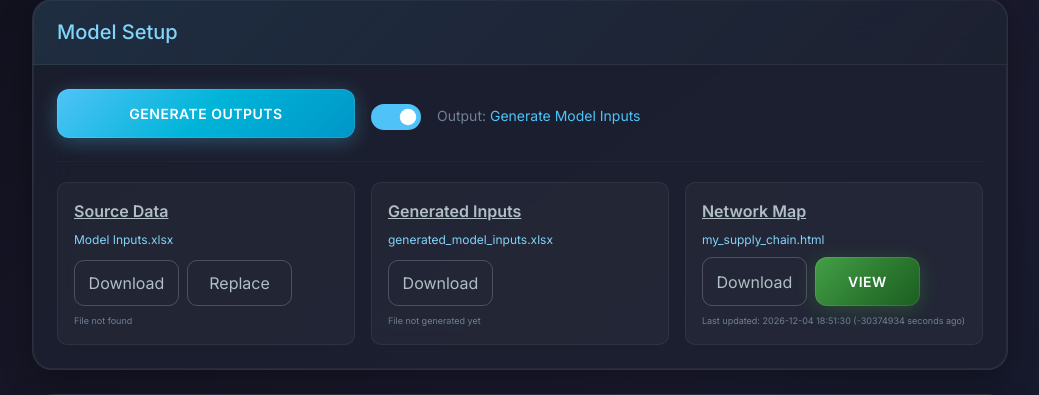
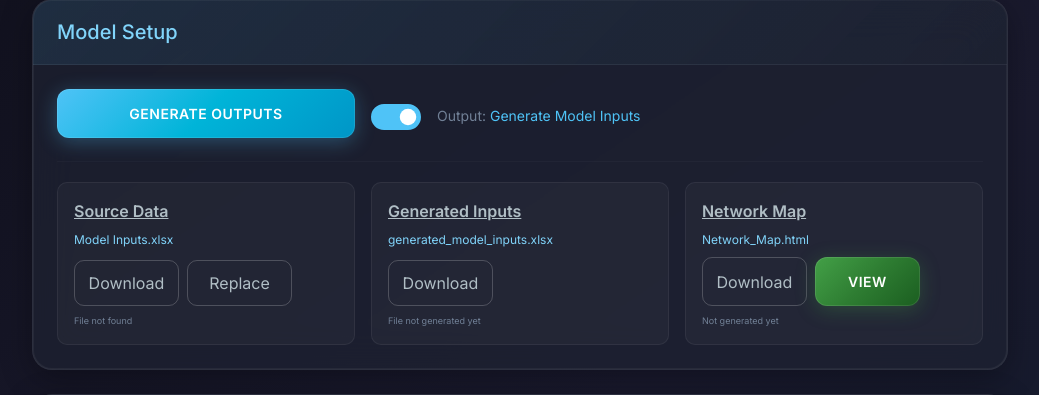
Before and after one commit to ZPrins/CA, a Flask app: page / in a window 1280 px wide. Shown: the part 179-574 px from the top of the page, without its empty margins (120-1159 px from the left). Run offline with Flask 3, Linux system fonts and the light colour scheme.

Commit message:
Rename the network map file to Network_Map.html throughout the project
Update references to 'my_supply_chain.html' to 'Network_Map.html' in app.py, supply_chain_viz.py, supply_chain_viz_config.py, and templates/index.html.

Replit-Commit-Author: Agent
Replit-Commit-Session-Id: 042c3be5-bcaa-412d-a11a-54bd49e15e7f
Replit-Commit-Checkpoint-Type: full_checkpoint
Replit-Commit-Event-Id: c571aec0-3e21-46d8-9fbb-4565b35057a2
Replit-Commit-Screenshot-Url: https://storage.googleapis.com/screenshot-production-us-central1/7021497b-e239-4ebb-aabe-96a6d9a99b74/042c3be5-bcaa-412d-a11a-54bd49e15e7f/aDqPeYz
Replit-Helium-Checkpoint-Created: true

```diff
--- a/app.py
+++ b/app.py
@@ -348,8 +348,8 @@ def update_viz_config():
 @app.route('/network-map')
 def network_map():
     """Serve the network map HTML file."""
-    if os.path.exists('my_supply_chain.html'):
-        return send_from_directory('.', 'my_supply_chain.html')
+    if os.path.exists('Network_Map.html'):
+        return send_from_directory('.', 'Network_Map.html')
     return "Network map not found. Run Generate Outputs first.", 404
 
 
@@ -371,8 +371,8 @@ def download_generated_inputs():
 
 @app.route('/download/network-map')
 def download_network_map():
-    """Download my_supply_chain.html network map file."""
-    network_map_file = 'my_supply_chain.html'
+    """Download Network_Map.html network map file."""
+    network_map_file = 'Network_Map.html'
     if os.path.exists(network_map_file):
         return send_from_directory('.', network_map_file, as_attachment=True)
     return "File not found", 404
@@ -401,7 +401,7 @@ def get_file_info(filename):
     file_map = {
         'model-inputs': MODEL_INPUTS_FILE,
         'generated-inputs': GENERATED_INPUTS_FILE,
-        'network-map': 'my_supply_chain.html'
+        'network-map': 'Network_Map.html'
     }
 
     filepath = file_map.get(filename)
--- a/supply_chain_viz.py
+++ b/supply_chain_viz.py
@@ -2697,7 +2697,7 @@ def _load_config(config_path: Optional[str | Path] = None):
                 "    generated_inputs_path: str = 'generated_model_inputs.xlsx'\n"
                 "    use_generated_inputs: bool = True\n"
                 "    sheet: str | int | None = None\n"
-                "    out_html: str = 'my_supply_chain.html'\n"
+                "    out_html: str = 'Network_Map.html'\n"
                 "    open_after: bool = True\n"
                 "    product_class: str | None = None\n"
                 "    height: str = '90vh'\n"
@@ -2747,7 +2747,7 @@ def main(argv=None) -> int:
         return 1
 
     in_path = Path(getattr(config, 'in_path', 'Model Inputs.xlsx'))
-    out_html = Path(getattr(config, 'out_html', 'my_supply_chain.html'))
+    out_html = Path(getattr(config, 'out_html', 'Network_Map.html'))
     gen_path = Path(getattr(config, 'generated_inputs_path', 'generated_model_inputs.xlsx'))
     use_generated = bool(getattr(config, 'use_generated_inputs', True))
 
--- a/supply_chain_viz_config.py
+++ b/supply_chain_viz_config.py
@@ -23,7 +23,7 @@ class Config:
     # Input/Output
     in_path: str | Path = "Model Inputs.xlsx"  # Excel or CSV. Excel defaults to sheet 'Network' unless overridden
     sheet: Optional[str | int] = None           # None uses 'Network' for Excel, 0 for CSV N/A
-    out_html: str | Path = "my_supply_chain.html"
+    out_html: str | Path = "Network_Map.html"
     open_after: bool = True                     # Open the generated HTML in your default browser
 
     # Data filter
--- a/templates/index.html
+++ b/templates/index.html
@@ -404,7 +404,7 @@
                     <div class="col-md-4 d-flex">
                         <div class="p-3 w-100 d-flex flex-column" style="background: rgba(255,255,255,0.03); border-radius: 10px; border: 1px solid rgba(255,255,255,0.06);">
                             <div class="mb-2" style="text-decoration: underline; font-size: 16px; font-weight: 600; color: #b0bec5;">Network Map</div>
-                            <div class="mb-2" style="color: #81d4fa; font-size: 12px;">my_supply_chain.html</div>
+                            <div class="mb-2" style="color: #81d4fa; font-size: 12px;">Network_Map.html</div>
                             <div class="d-flex gap-2 mt-auto">
                                 <a href="/download/network-map" class="btn btn-outline-light" id="downloadNetworkMap" style="width: 105px; display: inline-flex; align-items: center; justify-content: center;">
                                     Download
```
